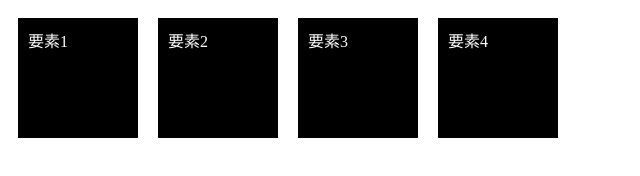
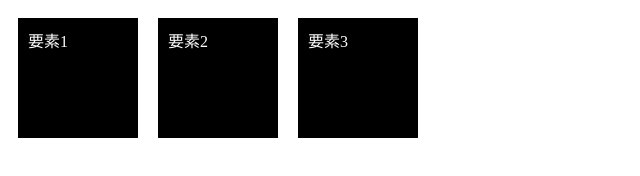
Before and after one commit to rkcc8809/git-practice, a plain HTML site: page index.html in a window 1280 px wide. Shown: the whole page, without its empty margins (0-640 px from the left). Drawn offline with Linux system fonts and the light colour scheme.

Commit message:
追加編集3

```diff
--- a/index.html
+++ b/index.html
@@ -15,7 +15,6 @@
   <div class="small">要素1</div>
   <div class="small">要素2</div>
   <div class="small">要素3</div>
-  <div class="small">要素4</div>
 </div>
 
 </body>
```
